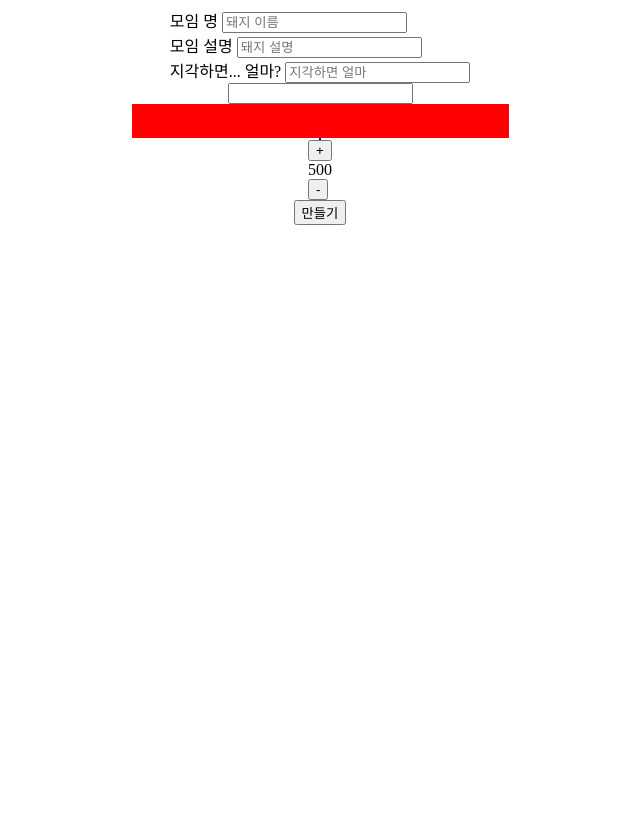
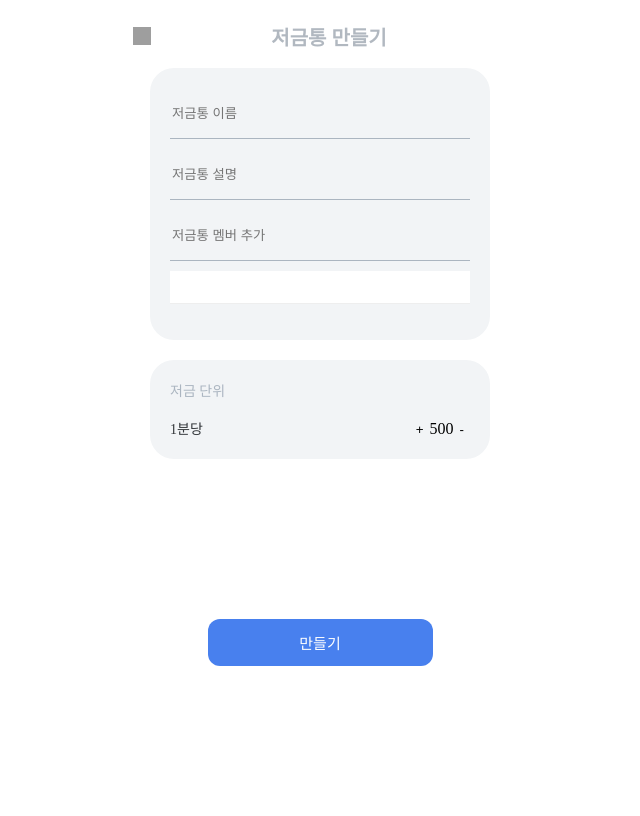
Before and after one commit to HaYoonsoo/iljo, a Django app: page /pig_new in a window 1280 px wide. Shown: the whole page, without its empty margins (320-960 px from the left). Run offline with Django 4.2, Linux system fonts and the light colour scheme; the visitor is signed in with stand-in values (Sample User, id 1); grey boxes are pictures that could not be loaded.

Commit message:
저금통 생성 페이지 css 잡아둠. 아이콘 교체하세요

```diff
--- a/app/static/pig_new.css
+++ b/app/static/pig_new.css
@@ -1,3 +1,28 @@
+.navbar {
+  width: 100%;
+ display: flex;
+ justify-content: space-between;
+ align-items: center;
+}
+form {
+  width: 100%;
+}
+a {
+  text-decoration: none;
+}
+
+.navbar p {
+  font-family: 'NanumGothic';
+  font-style: normal;
+  font-weight: 700;
+  font-size: 20px;
+  line-height: 20px;
+  color: #B1B8C0;
+}
+.navbar img {
+  width: 1.125rem;
+  height: 1.125rem;
+}
 
 .hidden {
   display: none;
@@ -7,11 +32,99 @@
   width: 100%;
   height: 2rem;
   display: flex;
-  overflow: auto;
-  background-color: red;
-  border: thin red solid;
+  cursor: pointer;
+  font-size: 14px;
+  background-color: white;
+  border-bottom: 1px solid #eee;
 }
 
 .user-added-container {
-  border: thin blue solid;
+  background: #FFFFFF;
+  border-radius: 23.5px;
+  font-weight: 400;
+  font-size: 14px;
+  margin-top: 16px;
+  line-height: 400%;
+  /* width: 100%;
+  height: 47px; */
+
 }
+
+.inputContainer {
+  width: 80%;
+  margin: 0 auto;
+  height: auto;
+  padding: 20px;
+  background-color: #F2F4F6;
+  border-radius: 24px;
+  /* display: flex;
+  flex-direction: column; */
+}
+
+input {
+  width: calc(100% - 4px);
+  height: 48px;
+  background: none;
+  border: none;
+  margin-bottom: 10px;
+  border-bottom: 1px solid  #ABB5C0;
+}
+
+.submit {
+  /* position: absolute; */
+  margin-top: 20vh;
+  font-family: 'NanumGothic';
+  font-style: normal;
+  font-weight: 400;
+  font-size: 15px;
+  color: white;
+  border-style: none;
+  cursor: pointer;
+  width: 60%;
+  height: 47px;
+  background: #4880EE;
+  border-radius: 12px;
+}
+.submit:hover {
+  color: #4880EE;
+  background: lightblue;
+}
+.inputContainer2 {
+  width: 80%;
+  margin: 0 auto;
+  height: auto;
+  padding: 20px;
+  background-color: #F2F4F6;
+  border-radius: 24px;
+
+}
+.inputContainer2 > span{
+  /* font-family: 'Noto Sans'; */
+font-style: normal;
+font-weight: 400;
+font-size: 14px;
+color: #ABB5C0;
+}
+.elementWrapper {
+  display: flex;
+  justify-content: space-between;
+margin-top: 20px;
+
+}
+.elementWrapper span{
+  font-weight: 400;
+font-size: 14px;
+line-height: 19px;
+
+color: #323539;
+}
+.plusWrapper {
+  display:flex;
+  /* width: 50%; */
+  justify-content: space-between;
+}
+.button {
+  background: none;
+  border: none;
+  cursor: pointer;
+}
--- a/app/templates/pig_new.html
+++ b/app/templates/pig_new.html
@@ -10,37 +10,59 @@
 {% endblock css %}
 
 {% block wrapper %}
+<div  class="navbar">
+  <a href="{% url 'home' %}">
+      <img class="logout" src="https://blogfiles.pstatic.net/MjAyMjA1MjhfMjY5/MDAxNjUzNzM2MDE0OTE2.t9vWy0Az1X7yCaUN-pSi39eJifqeRiPd2FQHVmDftNUg.H9qXvKzveMAr1273qUEx3O_ATpH_AabktEASKpTedFMg.PNG.skycolor10/Group_56_%281%29.png?type=w1">
+  </a>
+  <p>저금통 만들기</p>
+  <div>
 
+  </div>
+  <!-- <a href="{% url 'pig_new' %}">
+      <img class="plus" src="https://blogfiles.pstatic.net/MjAyMjA1MjhfMTc2/MDAxNjUzNzM2MDE0NjUw.ngd1xIhmuZH8Oxheqwq9Jos_FXSG9AJBBx7fMlgH9sAg.O_imRCqvbho-_iy7KnMLMz6AALim56ZPtON_EukIHKUg.PNG.skycolor10/Group_1.png?type=w1">
+  </a> -->
+</div>
 <div class="user-data hidden">
   {% for profile in profiles %}
-  {{profile.pk}}:{{profile.nickname}}&
+  {{profile.user.pk}}:{{profile.nickname}}&
   {% endfor %}
 </div>
 
 <form method="POST" data-form-id="1">
   {% csrf_token %}
-  <span>모임 명</span>
-  <input name="pig_name" type="text" placeholder="돼지 이름" required>
-  <br/>
-  <span>모임 설명</span>
-  <input name="pig_description" type="text" placeholder="돼지 설명" required>
-  <br/>
-  <span>지각하면... 얼마?</span>
-  <input name="exchange_rate" type="text" placeholder="지각하면 얼마" required>
+  <div class="inputContainer">
+    <!-- <span>모임 명</span> -->
+    <input name="pig_name" type="text" placeholder="저금통 이름" required/>
+    <br/>
+    <!-- <span>모임 설명</span> -->
+    <input name="pig_description" type="text" placeholder="저금통 설명" required/>
+    <br/>
+    <input class="search-bar" placeholder="저금통 멤버 추가"/>
+    <div class="user-found-container"></div>
+    <div class="user-added-container">
+    </div>
+  </div>
+  <!-- <div style="margin-top: 20px;" class="inputContainer">
+    <span>지각하면... 얼마?</span>
+    <input name="exchange_rate" type="text" placeholder="지각하면 얼마" required/>
+
+  </div> -->
 </form>
 
-<input class="search-bar" />
+<div style="margin-top: 20px;"class="select-money inputContainer2">
+  <span>저금 단위</span>
+  <div class="elementWrapper">
+    <span >
+      1분당
+    </span>
+    <div class="plusWrapper">
+      <button class="button-plus button">+</button>
+      <div class="money-field">500</div>
+      <button class="button-minus button">-</button>
+    </div>
+  </div>
 
-<div class="user-found-container">
-</div>
 
-<div class="user-added-container">
-</div>
-
-<div class="select-money">
-  <button class="button-plus">+</button>
-  <div class="money-field">500</div>
-  <button class="button-minus">-</button>
 </div>
 
 <!--
```
